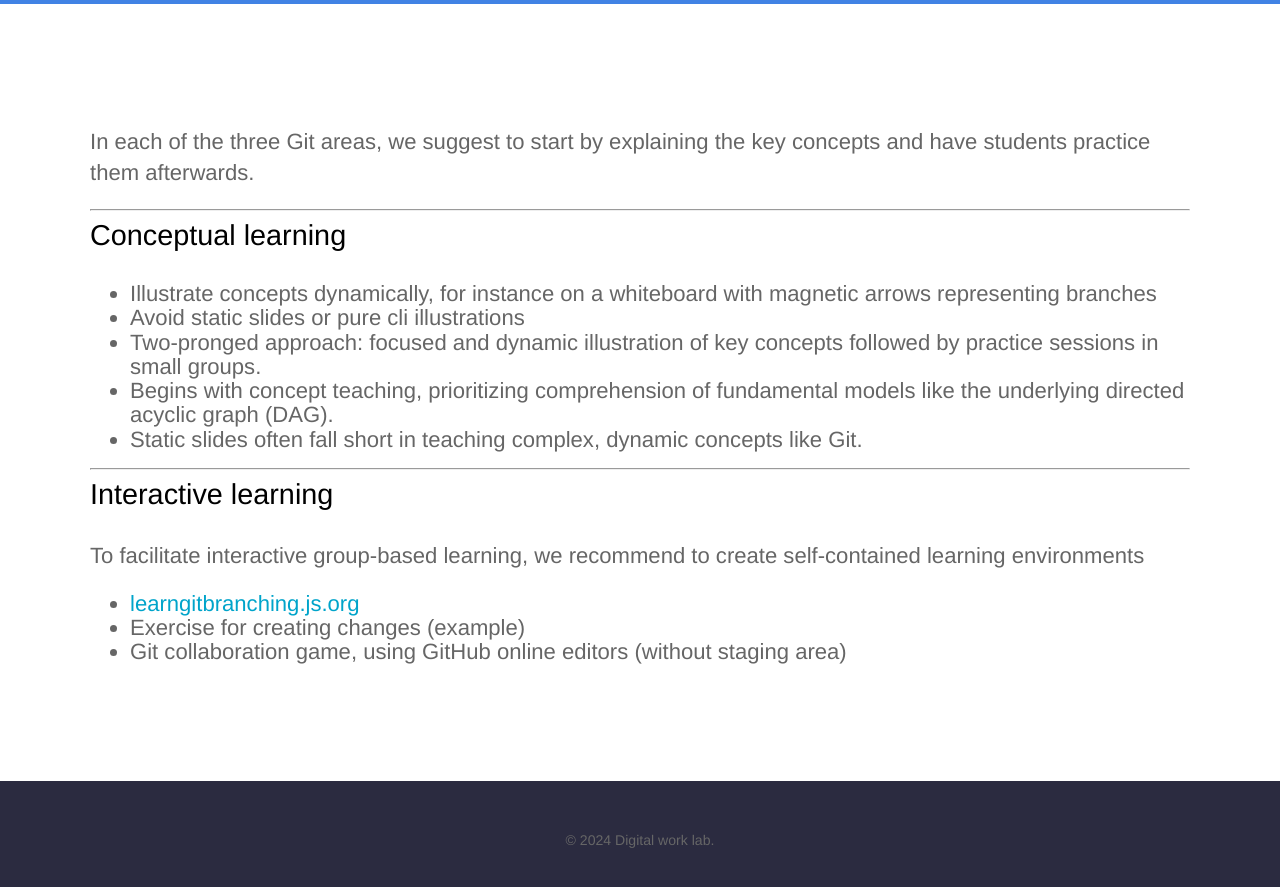
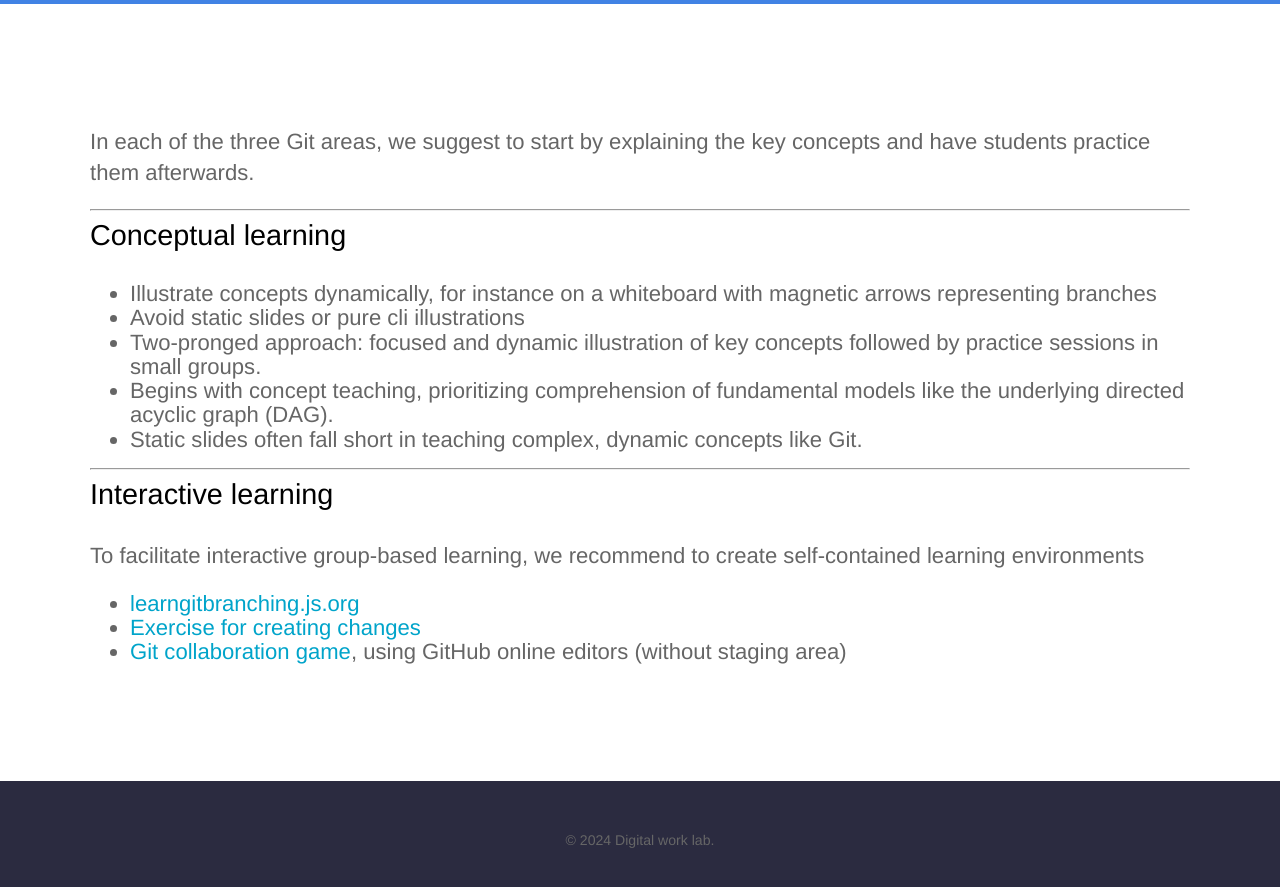
Before and after one commit to digital-work-lab/rethink-git-teaching, a Jekyll site: the page built from notes_conceptual_interactive.html, in a window 1280 px wide and 900 px high, scrolled down 704 px. Shown: the top 887 px of the window. Built offline with Jekyll 4.4.1, drawn with Linux system fonts in a browser that asks for light colours.

Commit message:
Update notes_conceptual_interactive.html

```diff
--- a/notes_conceptual_interactive.html
+++ b/notes_conceptual_interactive.html
@@ -35,8 +35,8 @@ layout: default
 				<p>To facilitate interactive group-based learning, we recommend to create self-contained learning environments</p>
 				<ul>
 					<li><a href="https://learngitbranching.js.org/?locale=de_DE">learngitbranching.js.org</a></li>
-					<li>Exercise for creating changes (example)</li>
-					<li>Git collaboration game, using GitHub online editors (without staging area)</li>
+					<li><a href="https://github.com/digital-work-lab/practice-git">Exercise for creating changes</a></li>
+					<li><a href="https://github.com/digital-work-lab/open-source-collaboration-game">Git collaboration game</a>, using GitHub online editors (without staging area)</li>
 				</ul>
 
 			</div>
```
